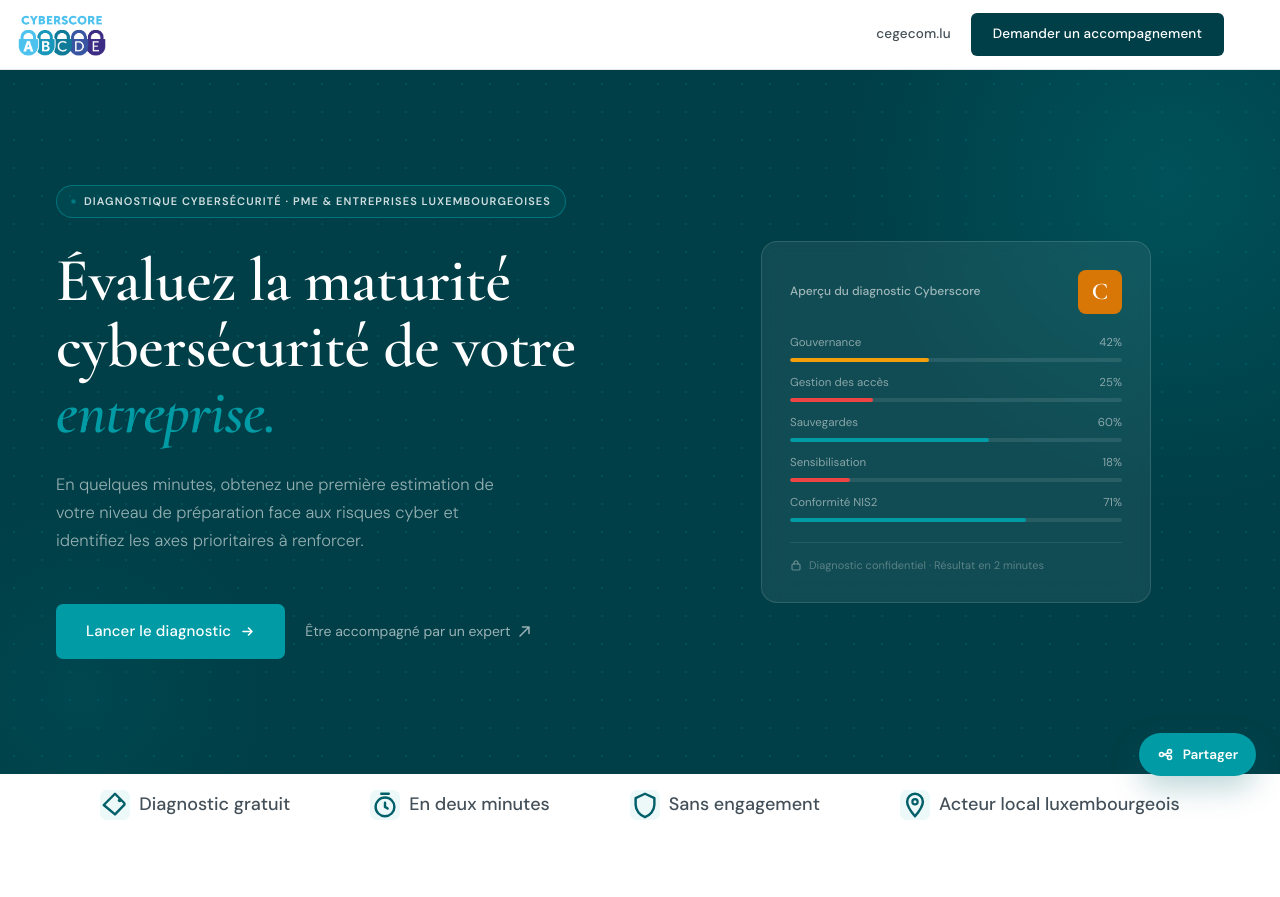
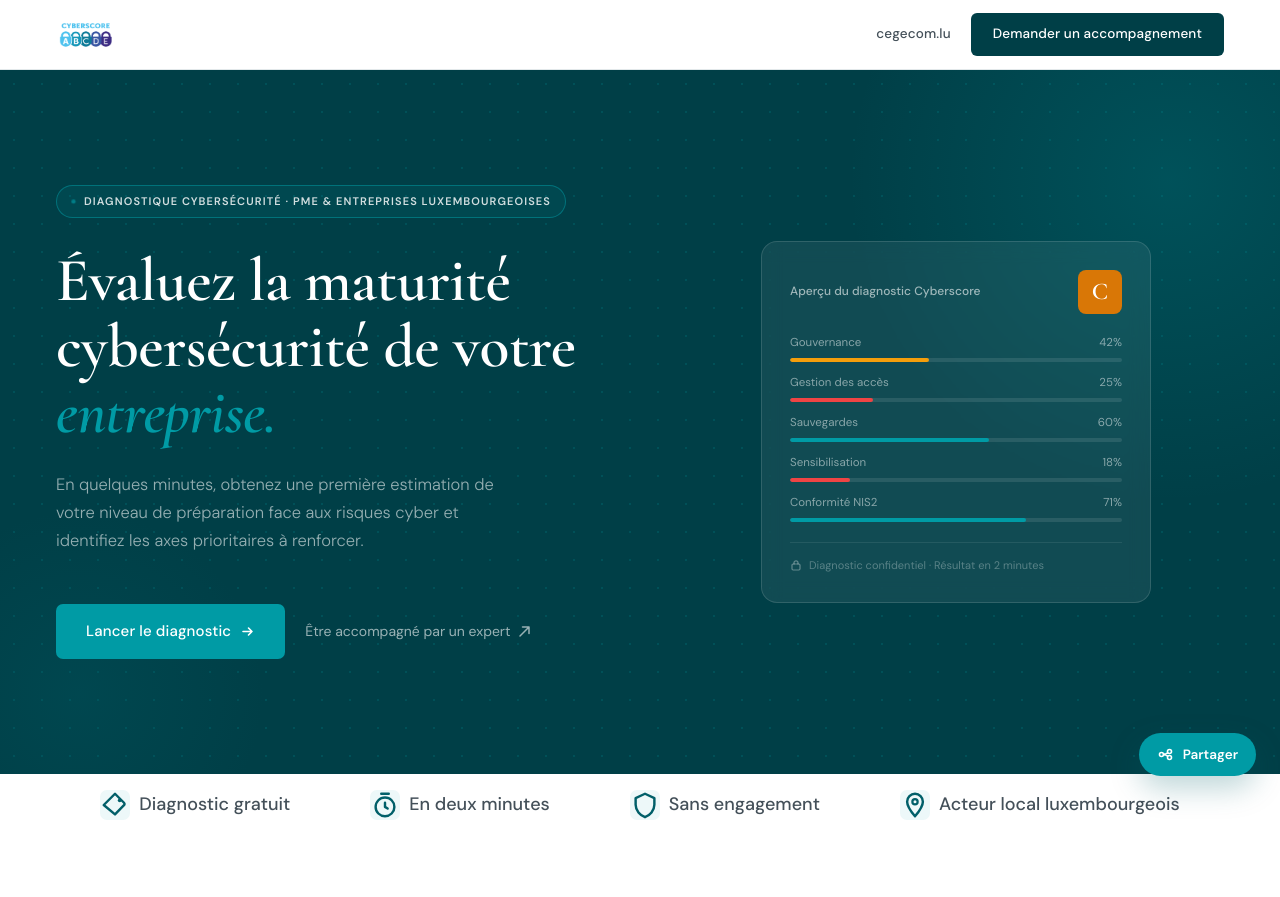
Before and after one commit to artil67/cyberscore, a plain HTML site: page index.html in a window 1280 px wide. Shown: the top 897 px of the page. Drawn offline with nearby package versions, Linux system fonts and the light colour scheme.

Commit message:
Update index.html
modification logo

```diff
--- a/index.html
+++ b/index.html
@@ -72,6 +72,20 @@
   overflow:hidden;
   pointer-events:none;
 }
+  .brand-logo-link{
+  text-decoration:none;
+  display:inline-flex;
+  align-items:center;
+  height:70px;
+}
+
+.brand-logo{
+  height:42px;
+  width:auto;
+  display:block;
+  object-fit:contain;
+  image-rendering:auto;
+}
 
 /* ════════════════════════
    FLOATING SHARE BUTTON
@@ -1304,7 +1318,9 @@
      NAV
 ══════════════════════════════════ -->
 <nav>
-  <a href="#" style="text-decoration:none;display:inline-flex;align-items:center"><img src="assets/Logo.png" alt="Cyberscore by cegecom" style="height:70px;width:auto;display:block;margin:-38px -44px;image-rendering:crisp-edges;"></a>
+  <a href="#" class="brand-logo-link">
+    <img src="assets/Logo.png" alt="Cyberscore by cegecom" class="brand-logo">
+  </a>
   <div class="nav-right">
     <a href="https://cegecom.lu/fr/" class="nav-link" target="_blank" rel="noopener noreferrer">cegecom.lu</a>
     <a href="#contact" class="btn-nav" onclick="setOrigine('Navigation')">Demander un accompagnement</a>
```
